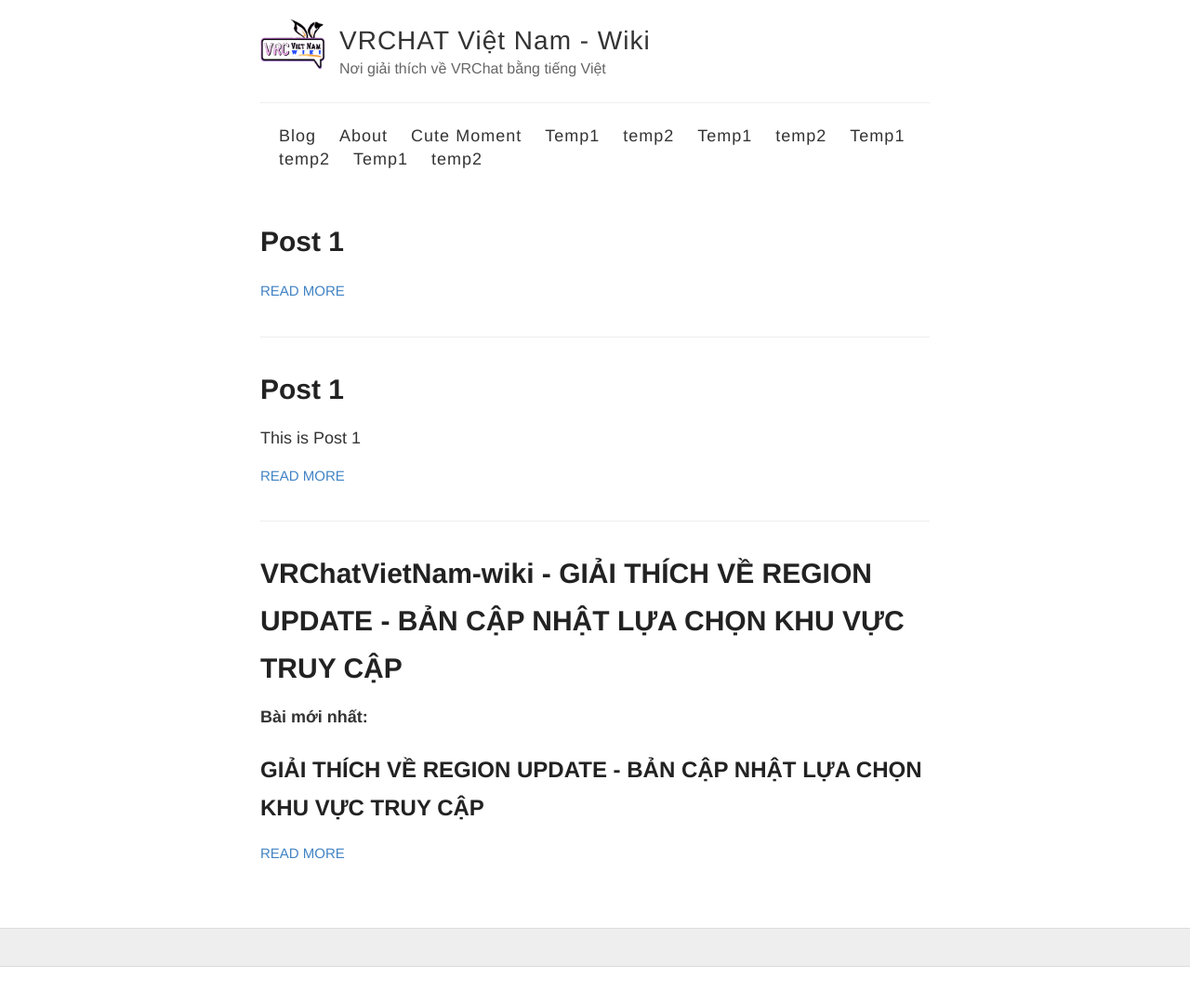
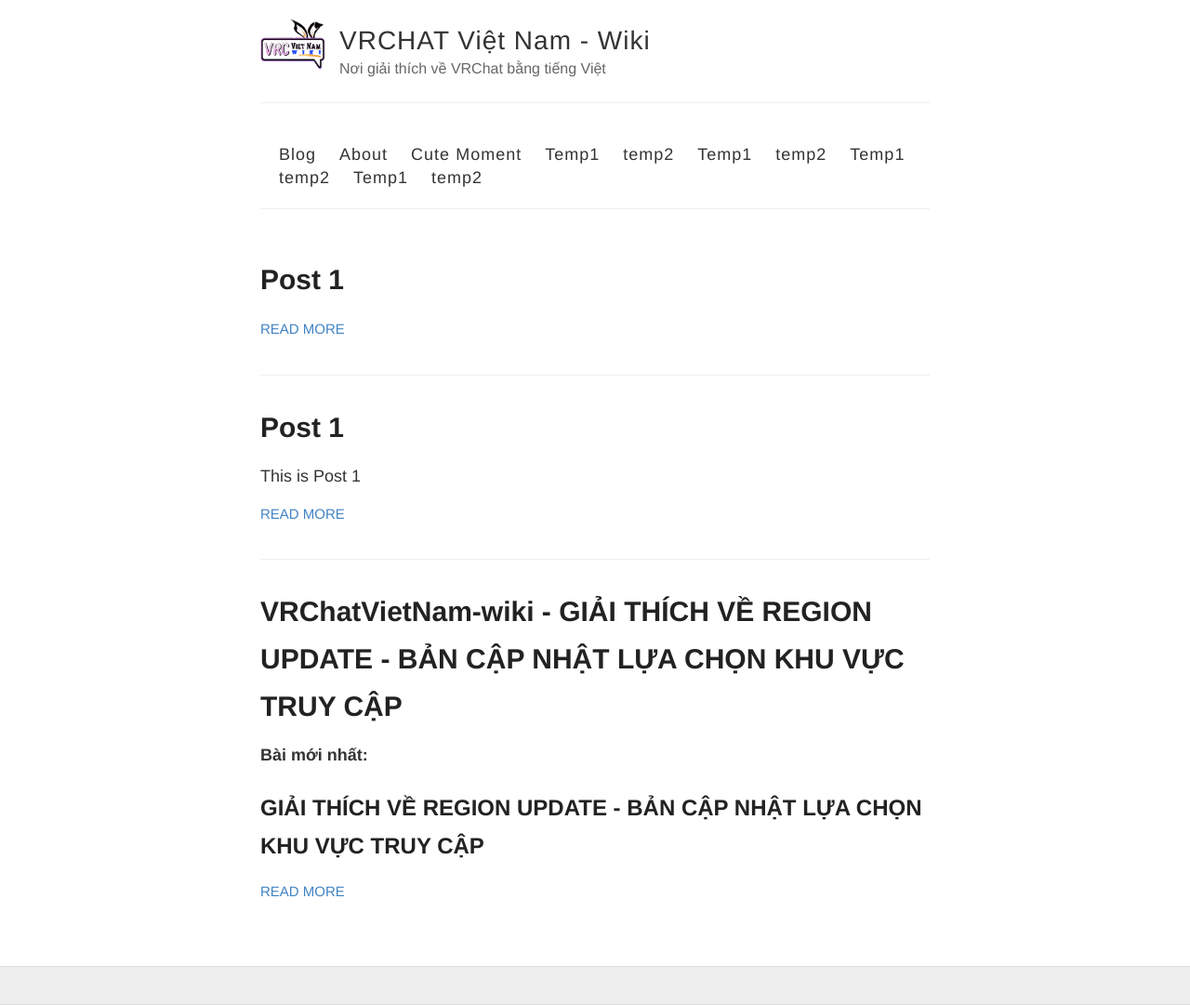
Before and after one commit to vrchatvn/vrchatvn.github.io, a Jekyll site: the page built from index.html, in a window 1280 px wide. Shown: the whole page at 93% size. Built offline with Jekyll 4.4.1, drawn with Linux system fonts in a browser that asks for light colours; before the commit the page ends 1040 px from its top, so only the background shows below that.

Commit message:
Update default.html

```diff
--- a/_layouts/default.html
+++ b/_layouts/default.html
@@ -26,7 +26,7 @@
             <p class="site-description">{{ site.description }} </p>
           </div>
         </header>
-        <header>
+        <header class="masthead clearfix">
           <nav>
             <a href="{{ site.baseurl }}/">Blog</a>
             <a href="{{ site.baseurl }}/about">About</a>
```
